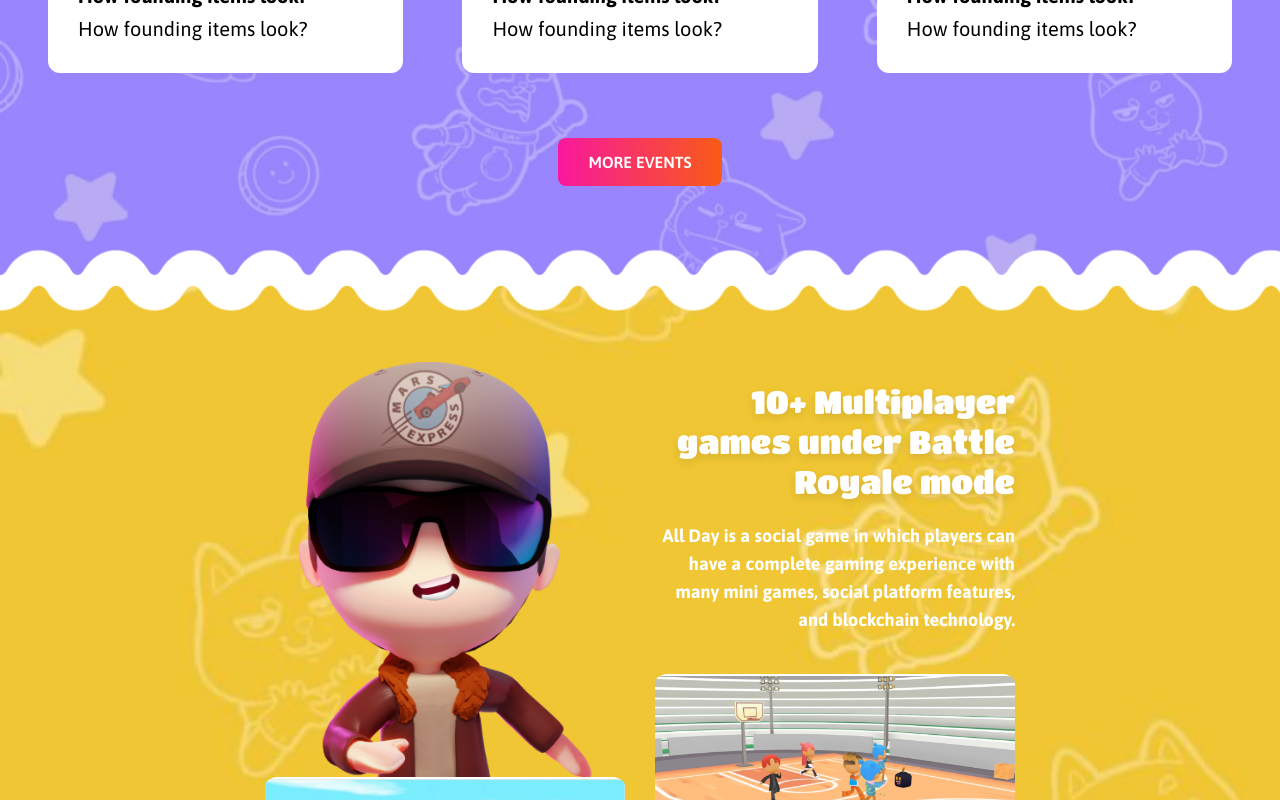
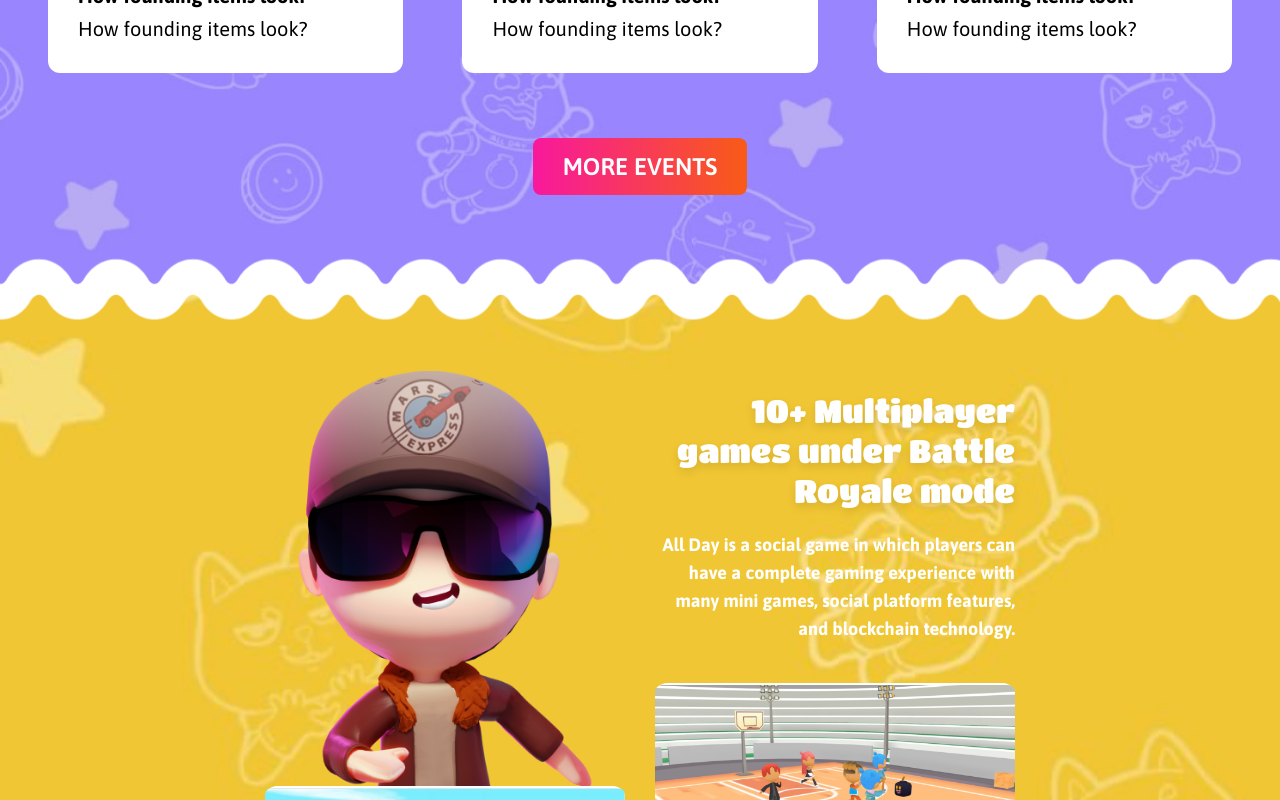
Before and after one commit to TaDuyKhang/demo, a React (Create React App) app: page / in a window 1280 px wide. Shown: the part 1640-2440 px from the top of the page. Built offline with nearby package versions, Linux system fonts and the light colour scheme.

Commit message:
fix: css button section3, border-radius button rare section5

```diff
--- a/src/css/NftItem.scss
+++ b/src/css/NftItem.scss
@@ -79,6 +79,7 @@
     height: 40px;
     font-weight: bold;
     color: #fff;
+    border-radius: 5px;
   }
 
   .bnb {
--- a/src/css/Section3.scss
+++ b/src/css/Section3.scss
@@ -91,10 +91,22 @@
     .item-event {
       width: 30%;
     }
+
+    .button {
+      button {
+        font-size: 1.5rem;
+      }
+    }
   }
 
   @media screen and (min-width: 1200px) {
     padding: 5rem 2rem 6rem;
+
+    .button {
+      button {
+      font-size: 1.5rem;
+      }
+    }
   }
 
   @media screen and (min-width: 1441px) {
```
